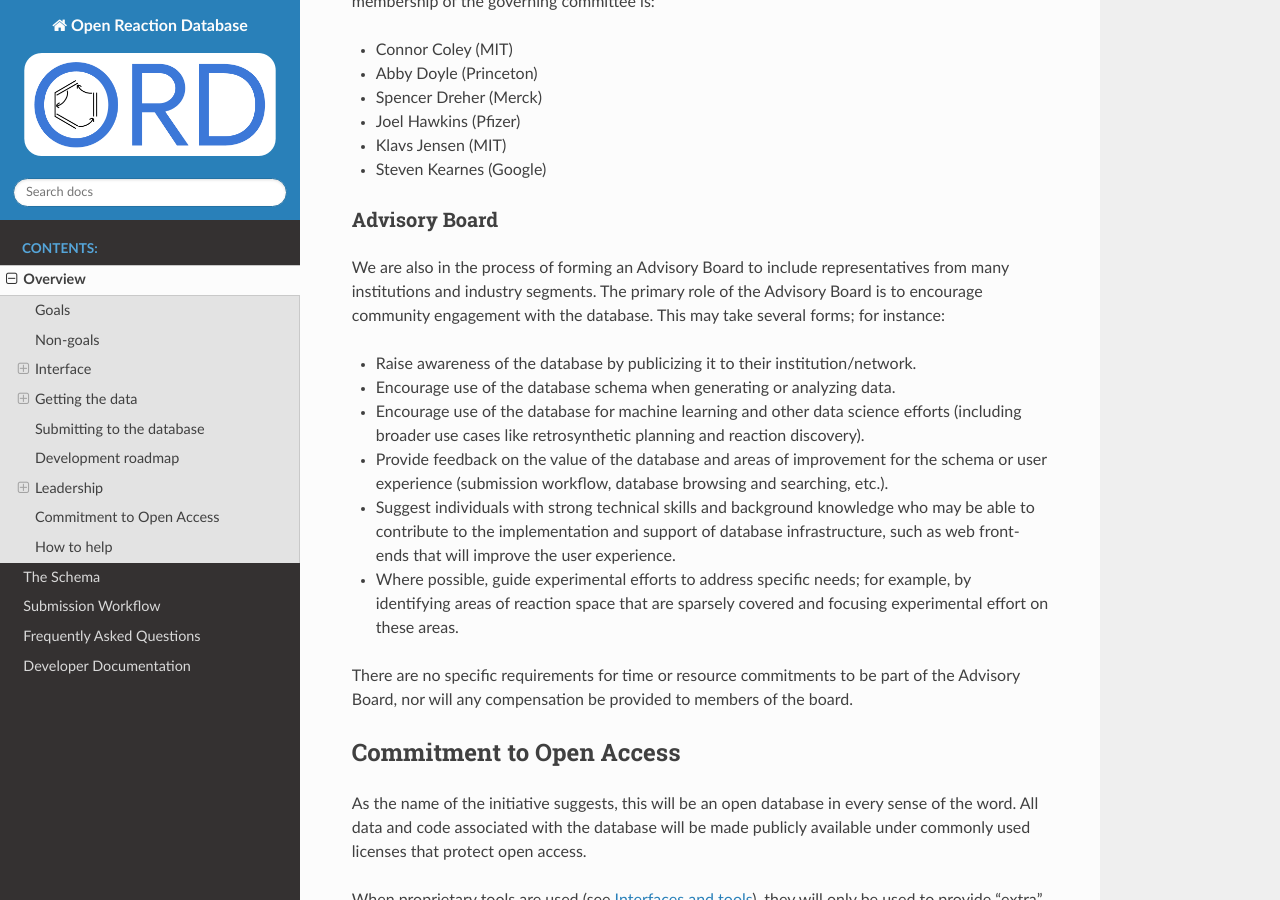
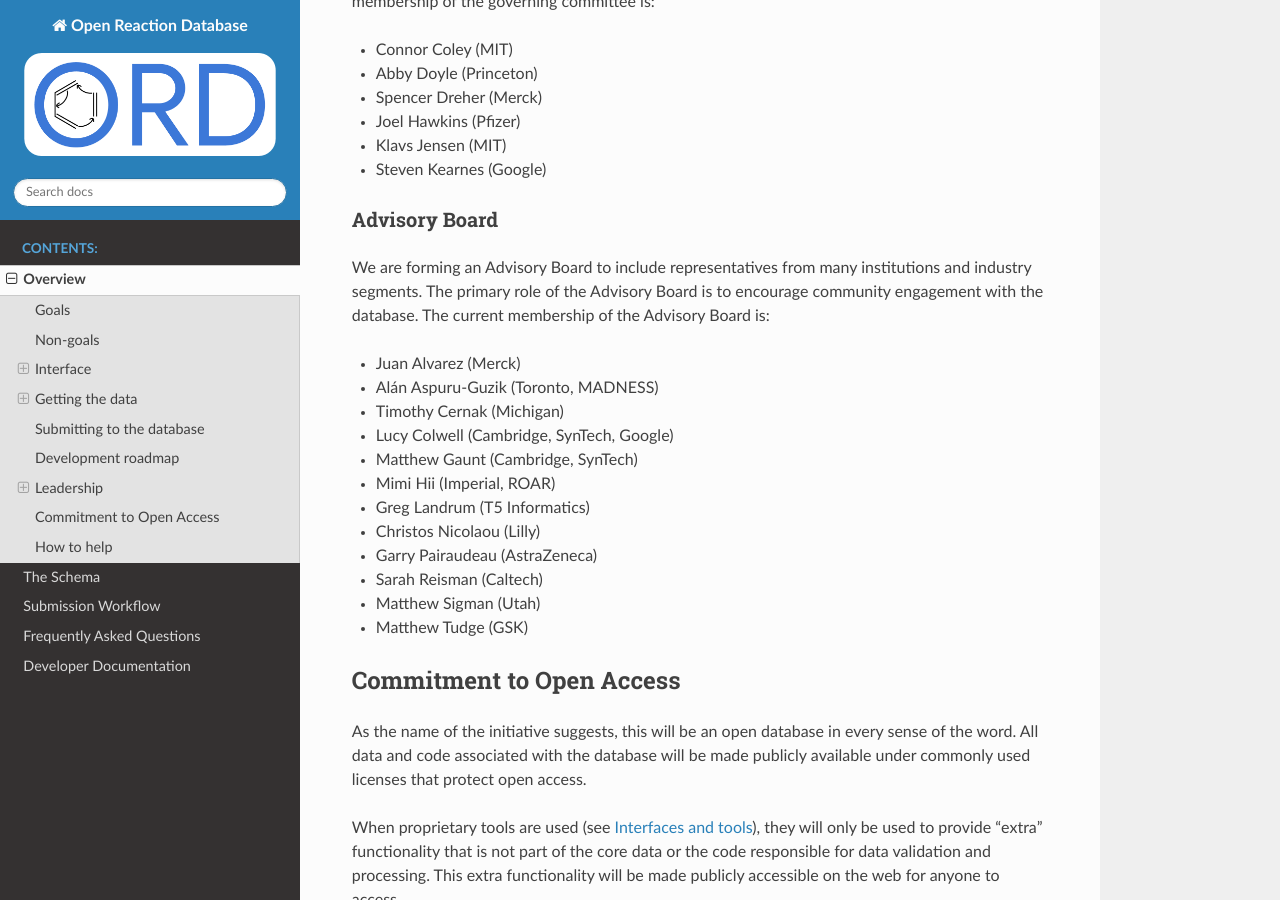
Before and after one commit to open-reaction-database/ord-schema, a Sphinx documentation site: the page built from docs/overview.md, in a window 1280 px wide and 900 px high, scrolled down 3857 px. Built offline with Sphinx 7.4.7 and the Read the Docs theme 2.0.0, drawn with Linux system fonts in a browser that asks for light colours.

Commit message:
Add board members

```diff
--- a/docs/overview.md
+++ b/docs/overview.md
@@ -176,31 +176,23 @@ committee is:
 
 ### Advisory Board
 
-We are also in the process of forming an Advisory Board to include
-representatives from many institutions and industry segments. The primary role
-of the Advisory Board is to encourage community engagement with the database.
-This may take several forms; for instance:
+We are forming an Advisory Board to include representatives from many
+institutions and industry segments. The primary role of the Advisory Board is to
+encourage community engagement with the database. The current membership of the
+Advisory Board is:
 
-* Raise awareness of the database by publicizing it to their
-  institution/network.
-* Encourage use of the database schema when generating or analyzing data.
-* Encourage use of the database for machine learning and other data science
-  efforts (including broader use cases like retrosynthetic planning and
-  reaction discovery).
-* Provide feedback on the value of the database and areas of improvement for
-  the schema or user experience (submission workflow, database browsing and
-  searching, etc.).
-* Suggest individuals with strong technical skills and background knowledge
-  who may be able to contribute to the implementation and support of
-  database infrastructure, such as web front-ends that will improve the user
-  experience.
-* Where possible, guide experimental efforts to address specific needs; for
-  example, by identifying areas of reaction space that are sparsely covered
-  and focusing experimental effort on these areas.
-
-There are no specific requirements for time or resource commitments to be part
-of the Advisory Board, nor will any compensation be provided to members of the
-board.
+* Juan Alvarez (Merck)
+* Alán Aspuru-Guzik (Toronto, MADNESS)
+* Timothy Cernak (Michigan)
+* Lucy Colwell (Cambridge, SynTech, Google)
+* Matthew Gaunt (Cambridge, SynTech)
+* Mimi Hii (Imperial, ROAR)
+* Greg Landrum (T5 Informatics)
+* Christos Nicolaou (Lilly)
+* Garry Pairaudeau (AstraZeneca)
+* Sarah Reisman (Caltech)
+* Matthew Sigman (Utah)
+* Matthew Tudge (GSK)
 
 ## Commitment to Open Access
 
```
